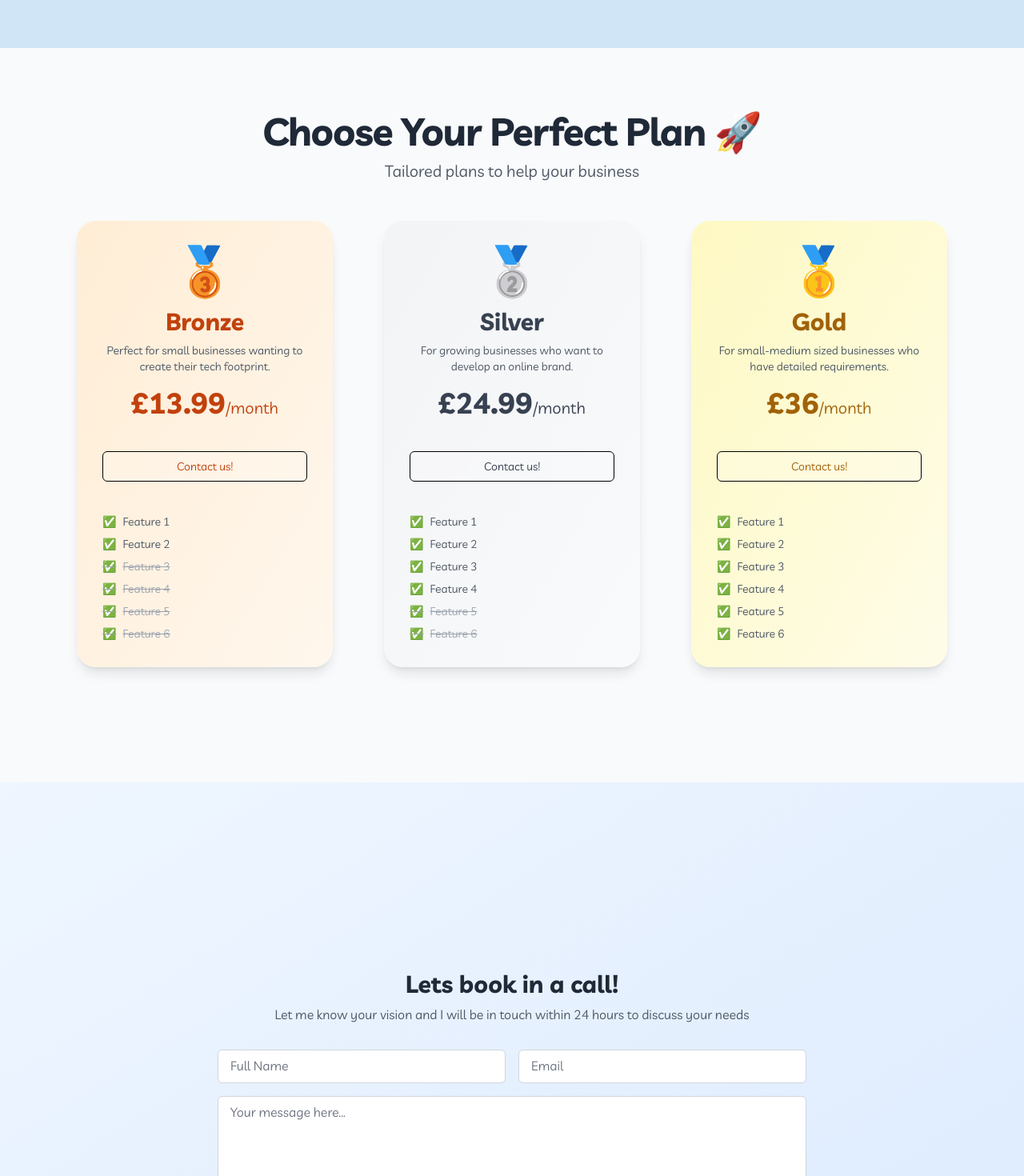
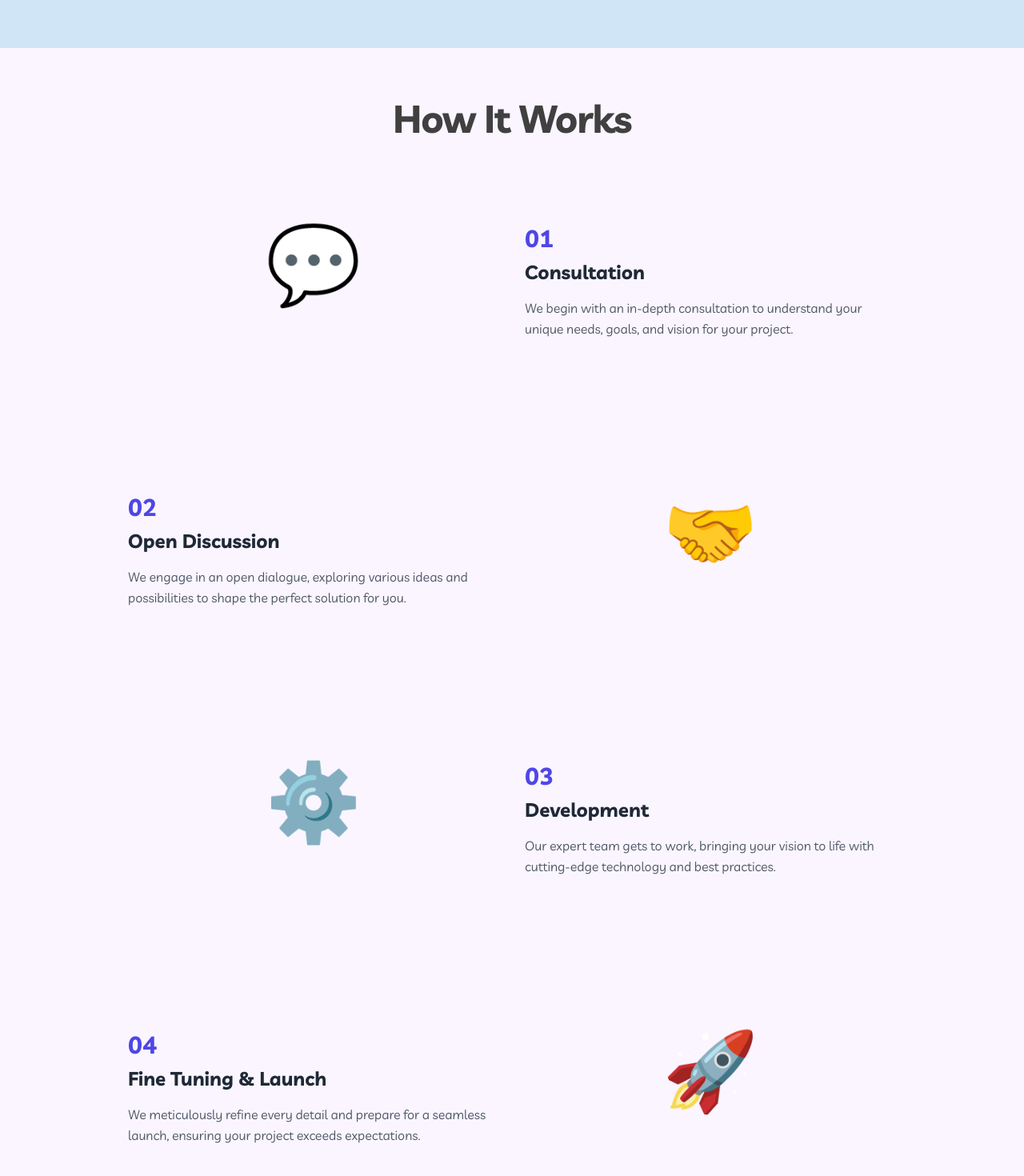
Before and after one commit to FoundersEdge/FoundersEdgeMain, a Next.js app: page / in a window 1280 px wide. Shown: the part 740-2210 px from the top of the page at 80% size. Built offline with nearby package versions, Linux system fonts and the light colour scheme.

Commit message:
feat: added how it works and pricing

```diff
--- a/package.json
+++ b/package.json
@@ -9,6 +9,7 @@
     "lint": "next lint"
   },
   "dependencies": {
+    "@emailjs/browser": "^4.3.3",
     "@tabler/icons": "^3.7.0",
     "@tabler/icons-react": "^3.7.0",
     "@tsparticles/engine": "^3.4.0",
--- a/src/app/page.tsx
+++ b/src/app/page.tsx
@@ -4,6 +4,7 @@ import { Hero } from "../components/Hero";
 import Image from "next/image";
 import PricingSection from "@/components/Pricing";
 import ContactSection from "@/components/ContactSection";
+import HowItWorks from "@/components/HowItWorks";
 
 
 
@@ -12,6 +13,7 @@ export default function Home() {
     <>
     <FloatingNavDemo/>
     <Hero />
+    <HowItWorks/>
     <PricingSection/>
     <ContactSection/>
     </>
--- a/src/components/ContactSection.tsx
+++ b/src/components/ContactSection.tsx
@@ -1,6 +1,7 @@
 "use client";
 import React, { useState, ChangeEvent, FormEvent } from 'react';
 import { motion, AnimatePresence } from 'framer-motion';
+import emailjs from '@emailjs/browser'
 
 interface FormData {
     name: string;
@@ -32,10 +33,19 @@ const ContactSection: React.FC = () => {
 
     const handleSubmit = async (e: FormEvent<HTMLFormElement>) => {
         e.preventDefault();
-    console.log('Form submitted:', formData);
+        try {
+            await emailjs.send(
+                'service_i3swpgo',
+                'template_ym6blk2',
+                formData,
+                'O1GVo4RdeuP6w1Qhj'
+            );
             setIsSubmitted(true);
             setTimeout(() => setIsSubmitted(false), 5000);
             setFormData({ name: '', email: '', message: '' });
+        } catch (error) {
+            console.error('Failed to send email:', error);
+        }
     };
 
     const inputVariants = {
--- /dev/null
+++ b/src/components/HowItWorks.tsx
@@ -0,0 +1,74 @@
+import React, { useRef } from 'react';
+import { motion, useInView } from 'framer-motion';
+
+const steps = [
+  {
+    number: "01",
+    title: "Consultation",
+    description: "We begin with an in-depth consultation to understand your unique needs, goals, and vision for your project.",
+    icon: "💬"
+  },
+  {
+    number: "02",
+    title: "Open Discussion",
+    description: "We engage in an open dialogue, exploring various ideas and possibilities to shape the perfect solution for you.",
+    icon: "🤝"
+  },
+  {
+    number: "03",
+    title: "Development",
+    description: "Our expert team gets to work, bringing your vision to life with cutting-edge technology and best practices.",
+    icon: "⚙️"
+  },
+  {
+    number: "04",
+    title: "Fine Tuning & Launch",
+    description: "We meticulously refine every detail and prepare for a seamless launch, ensuring your project exceeds expectations.",
+    icon: "🚀"
+  }
+];
+
+const ProcessStep: React.FC<{ step: typeof steps[0]; isEven: boolean }> = ({ step, isEven }) => {
+  const ref = useRef(null);
+  const isInView = useInView(ref, { once: true, amount: 0.5 });
+
+  return (
+    <motion.div
+      ref={ref}
+      className={`flex flex-col md:flex-row items-center md:items-start gap-8 py-16 md:py-24 ${isEven ? 'md:flex-row-reverse' : ''}`}
+      initial={{ opacity: 0, y: 50 }}
+      animate={isInView ? { opacity: 1, y: 0 } : {}}
+      transition={{ duration: 0.5 }}
+    >
+      <div className="w-full md:w-1/2 flex justify-center">
+        <span className="text-8xl">{step.icon}</span>
+      </div>
+      <div className="w-full md:w-1/2 text-center md:text-left">
+        <h3 className="text-3xl font-bold mb-2 text-indigo-600">
+          {step.number}
+        </h3>
+        <h4 className="text-2xl font-semibold mb-4 text-gray-800">{step.title}</h4>
+        <p className="text-gray-600 leading-relaxed">{step.description}</p>
+      </div>
+    </motion.div>
+  );
+};
+
+const HowItWorks: React.FC = () => {
+  return (
+    <div className="bg-purple-50 min-h-screen">
+      <div className="max-w-5xl mx-auto px-4 sm:px-6 lg:px-8 py-16">
+        <h2 className="text-5xl font-extrabold text-center mb-3 text-neutral-700 tracking-tight">
+          How It Works
+        </h2>
+        <div className="space-y-16 md:space-y-0">
+          {steps.map((step, index) => (
+            <ProcessStep key={step.number} step={step} isEven={index % 2 !== 0} />
+          ))}
+        </div>
+      </div>
+    </div>
+  );
+};
+
+export default HowItWorks;
--- a/src/components/Pricing.tsx
+++ b/src/components/Pricing.tsx
@@ -81,9 +81,6 @@ const PricingTier: React.FC<PricingTierProps> = ({ title, details, price, featur
                 Contact us!
             </button>
 
-
-
-
             <ul className="text-sm space-y-2 text-gray-600">
                 {['Feature 1', 'Feature 2', 'Feature 3', 'Feature 4', 'Feature 5', 'Feature 6'].map((feature, index) => (
                     <li key={index} className={`flex items-center ${getFeatureStyle(index)}`}>
@@ -92,7 +89,6 @@ const PricingTier: React.FC<PricingTierProps> = ({ title, details, price, featur
                     </li>
                 ))}
             </ul>
-
 
         </motion.div>
     );
@@ -156,7 +152,7 @@ const PricingSection: React.FC = () => {
                     initial="hidden"
                     animate={controls}
                 >
-                    <motion.h2 variants={itemVariants} className="text-5xl font-extrabold text-center mb-3 text-gray-800 tracking-tight">Choose Your Perfect Plan 🚀</motion.h2>
+                    <motion.h2 variants={itemVariants} className="text-5xl font-extrabold text-center mb-3 text-neutral-700 tracking-tight">Choose Your Perfect Plan 🚀</motion.h2>
                     <motion.p variants={itemVariants} className="text-xl text-center text-gray-600 mb-12">Tailored plans to help your business</motion.p>
                     <div className="grid md:grid-cols-3 gap-8 mb-16">
                         {tiers.map((tier) => (
```
Also changed, not shown: 1 other file (tests, documents, lock files or other folders). Lines whose indentation alone changed are shown as unchanged.
